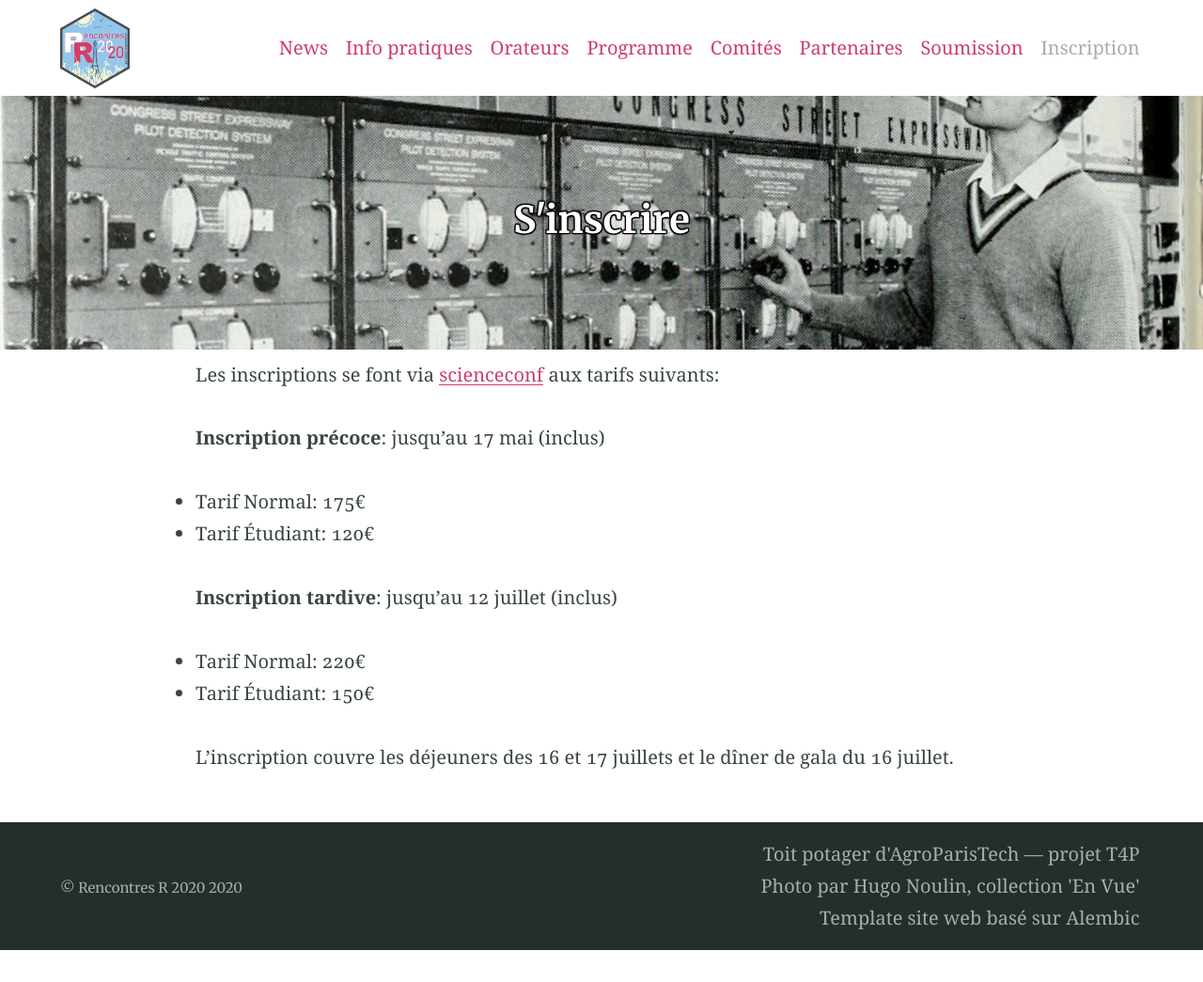
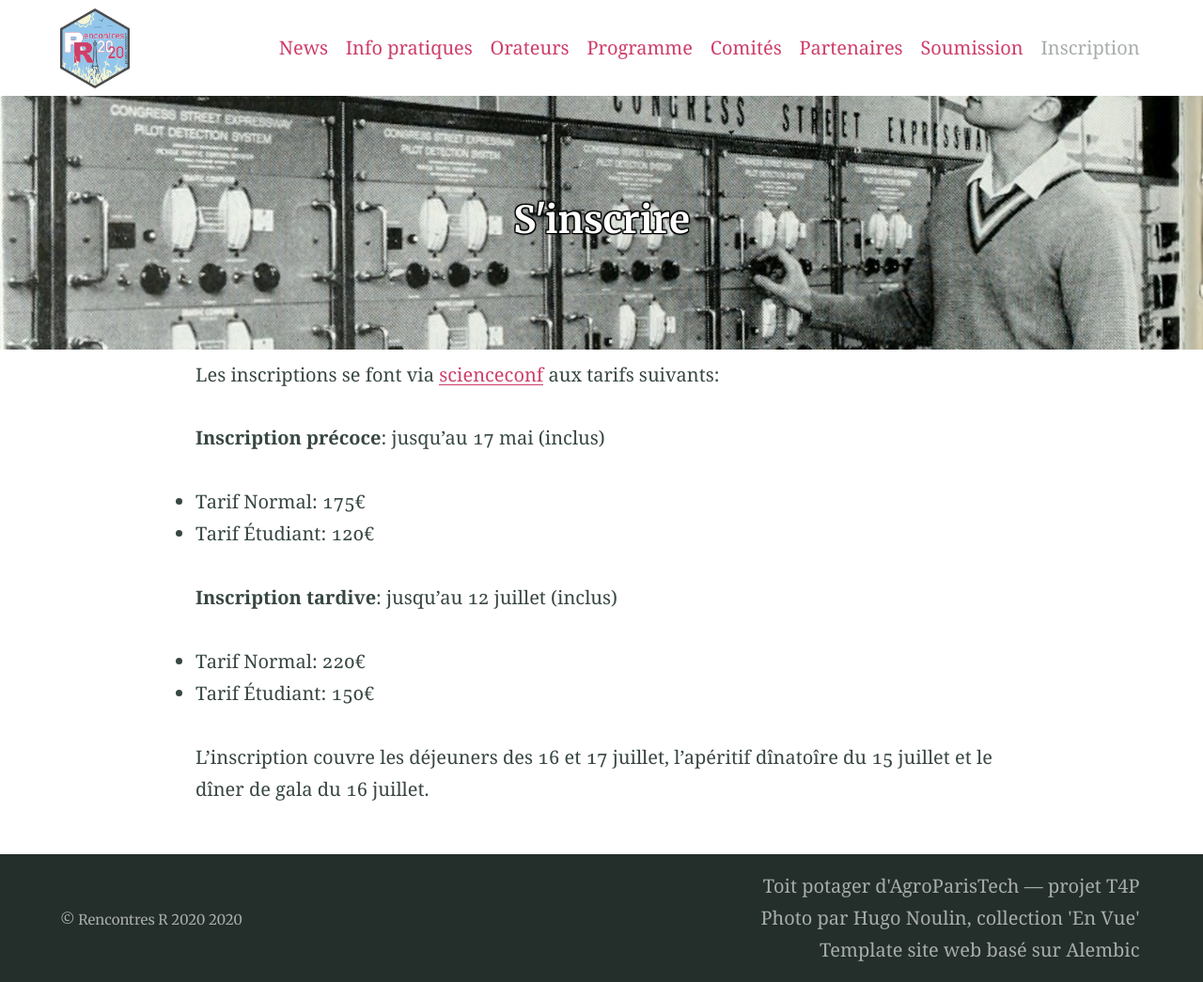
Before and after one commit to rencontres-r-2020/rencontres-r-2021.github.io, a Jekyll site: the page built from inscription.md, in a window 1280 px wide. Shown: the whole page at 94% size. Built offline with Jekyll 4.4.1, drawn with Linux system fonts in a browser that asks for light colours; our own code applies the rules of GitHub Pages for plain Markdown files; before the commit the page ends 1011 px from its top, so only the background shows below that.

Commit message:
typos dans soumettre et inscription

```diff
--- a/inscription.md
+++ b/inscription.md
@@ -14,4 +14,4 @@ Les inscriptions se font via [scienceconf](https://rr2020.sciencesconf.org/) aux
 - Tarif Normal: 220€
 - Tarif Étudiant: 150€
 
-L'inscription couvre les déjeuners des 16 et 17 juillets et le dîner de gala du 16 juillet.
+L'inscription couvre les déjeuners des 16 et 17 juillet, l'apéritif dînatoîre du 15 juillet et le dîner de gala du 16 juillet.
```
Also changed, not shown: soumettre.md (+2 -2 lines).
